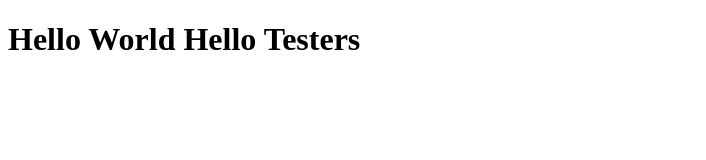
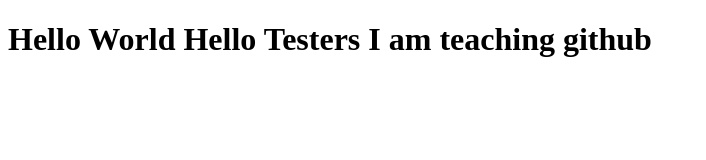
Before and after one commit to pallavinehte/Testing, a plain HTML site: page index.html in a window 1280 px wide. Shown: the whole page, without its empty margins (0-706 px from the left). Drawn offline with Linux system fonts and the light colour scheme.

Commit message:
Again added one line

```diff
--- a/index.html
+++ b/index.html
@@ -9,6 +9,7 @@
 <body>
    <h1>Hello World
     Hello Testers
+    I am teaching github
    </h1>
 
 </body>
```
